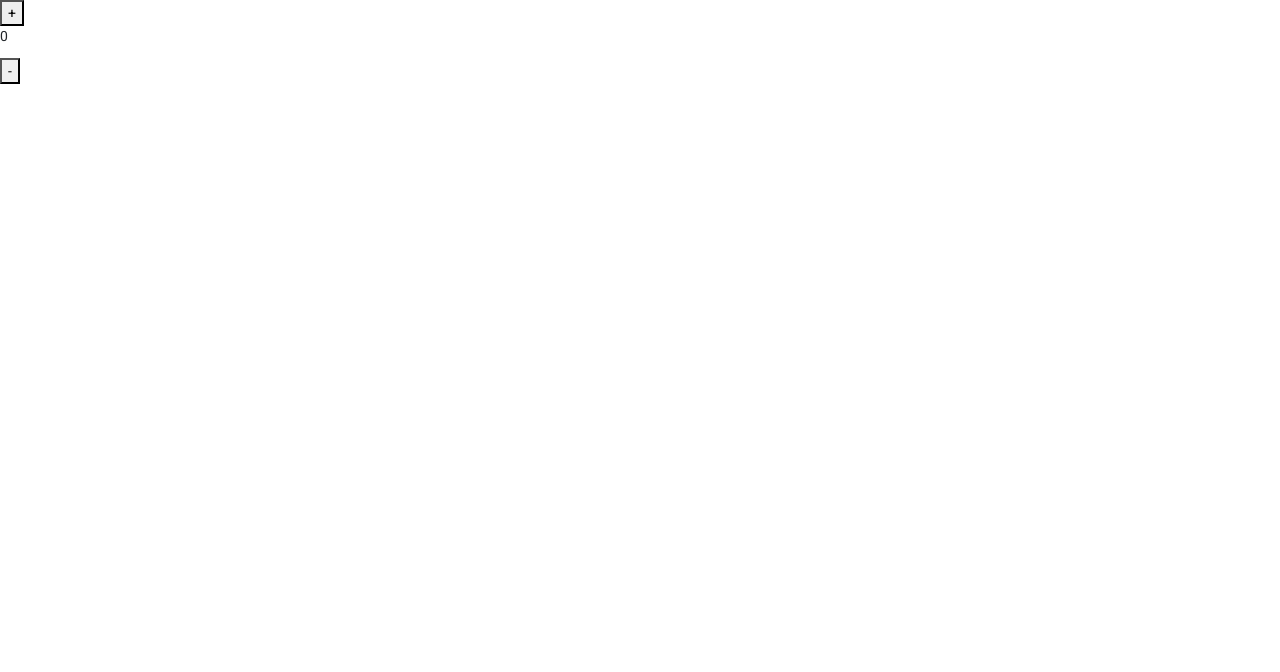
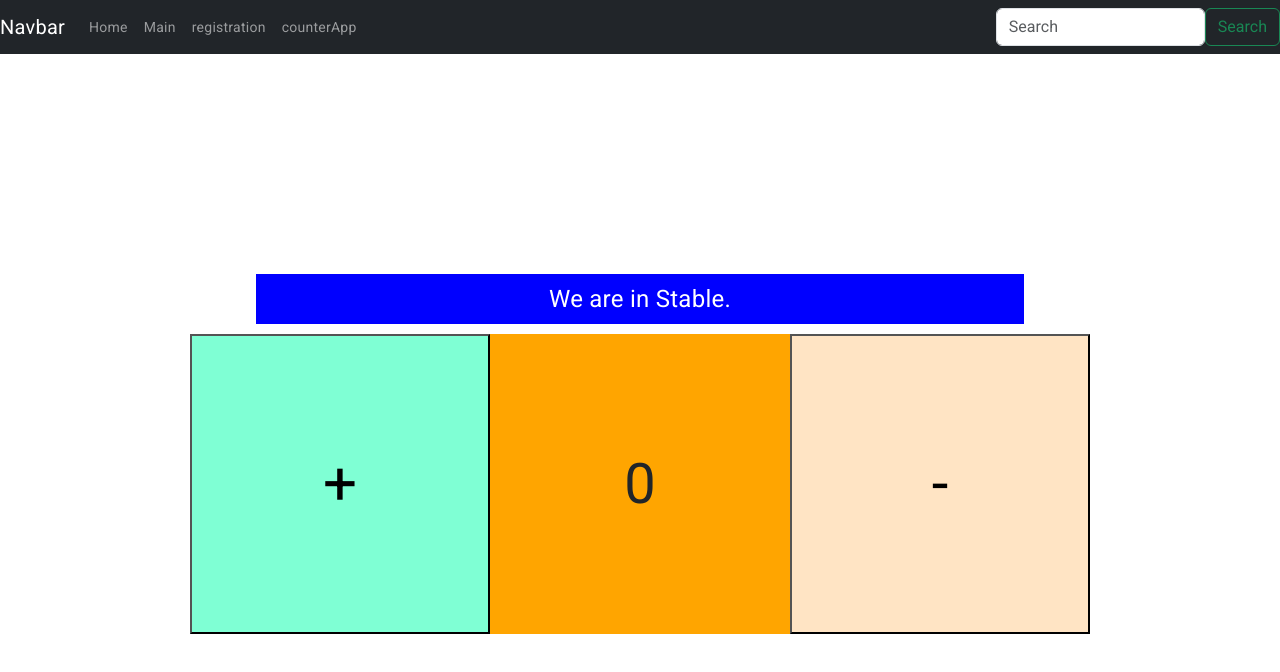
Before and after one commit to TechTarun1/Angular-Practice, an Angular app: page /count in a window 1280 px wide. Shown: the top 672 px of the page. Built offline with nearby package versions, Linux system fonts and the light colour scheme.

Commit message:
worked on counter app

```diff
--- a/src/app/components/counter-app/counter-app.component.css
+++ b/src/app/components/counter-app/counter-app.component.css
@@ -0,0 +1,80 @@
+.counterApp {
+    height: 100vh;
+    display: flex;
+    flex-direction: column;
+    align-items: center;
+    justify-content: center;
+}
+
+.increment {
+    height: 300px;
+    width: 300px;
+    background-color: aquamarine;
+    font-size: 60px;
+}
+
+.count {
+    height: 300px;
+    width: 300px;
+    background-color: aliceblue;
+    display: flex;
+    align-items: center;
+    justify-content: center;
+    font-size: 56px;
+}
+
+.decrement {
+    height: 300px;
+    width: 300px;
+    background-color: bisque;
+    font-size: 60px;
+}
+
+.highlight {
+    color: 'red';
+    background-color: red;
+}
+
+.fade-color {
+    background-color: orange;
+}
+
+.profit {
+    height: 50px;
+    background-color: green;
+    color: white;
+    font-size: 24px;
+    margin-bottom: 10px;
+    width: 60%;
+    display: flex;
+    align-items: center;
+    justify-content: center;
+}
+
+.loss {
+    height: 50px;
+    background-color: red;
+    color: white;
+    font-size: 24px;
+    margin-bottom: 10px;
+    width: 60%;
+    display: flex;
+    align-items: center;
+    justify-content: center;
+}
+.stable{
+    height: 50px;
+    background-color: blue;
+    color: white;
+    font-size: 24px;
+    margin-bottom: 10px;
+    width: 60%;
+    display: flex;
+    align-items: center;
+    justify-content: center;
+}
+.hello {
+    display: flex;
+    align-items: center;
+    justify-content: center;
+}
--- a/src/app/components/counter-app/counter-app.component.html
+++ b/src/app/components/counter-app/counter-app.component.html
@@ -1,5 +1,9 @@
-<div>
-    <button (click)="counter('add')">+</button>
-    <p>{{count}}</p>
-    <button (click)="counter('sub')">-</button>
+<app-navbar></app-navbar>
+<div class="counterApp">
+    <div *ngIf="isActive" [ngClass]="profitOrLoss()">We are in {{status}}.</div>
+    <div class="hello">
+        <button (click)="counter('add')" class="increment">+</button>
+        <span [ngClass]="name()" class="count">{{count}}</span>
+        <button (click)="counter('sub')" class="decrement">-</button>
+    </div>
 </div>
--- a/src/app/components/counter-app/counter-app.component.ts
+++ b/src/app/components/counter-app/counter-app.component.ts
@@ -6,8 +6,42 @@ import { Component } from '@angular/core';
   styleUrls: ['./counter-app.component.css']
 })
 export class CounterAppComponent {
-  count = 0
-  counter(type: string) {
-    type === 'add' ? this.count++ : this.count--;
+  count: number = 0
+  isActive: boolean = true
+  status: string = ''
+
+  counter = (type: string) => {
+    type === 'add' ? (this.count++) : this.count--;
+  }
+
+  profitOrLoss = () => {
+    console.log(this.count)
+    let className = ''
+    if (this.count > 10) {
+      // this.isActive = true
+      className = 'profit'
+      this.status = 'Profit'
+    }
+    else if (this.count < 0) {
+      // this.isActive = false
+      className = 'loss'
+      this.status = 'Loss'
+    }
+    else{
+      className = 'stable'
+      this.status = 'Stable'
+    }
+    return className
+  }
+
+  name = () => {
+    let className = ''
+    if (this.count > 10) {
+      className = 'highlight'
+    }
+    else if (this.count < 10) {
+      className = 'fade-color'
+    }
+    return className
   }
 }
--- a/src/app/components/home/home.component.html
+++ b/src/app/components/home/home.component.html
@@ -1,8 +1,7 @@
 <div>
     <h1 class="text-center text-success"><u>Added bootstarp to my Angular Project</u></h1>
     <app-navbar></app-navbar>
-    <br/><br/>
+    <br /><br />
     <app-table></app-table>
     <app-carousal></app-carousal>
-    <app-header></app-header>
 </div>
--- a/src/app/components/navbar/navbar.component.html
+++ b/src/app/components/navbar/navbar.component.html
@@ -8,25 +8,16 @@
     <div class="collapse navbar-collapse d-flex justify-content-between" id="navbarSupportedContent">
         <ul class="navbar-nav mr-auto">
             <li class="nav-item active">
-                <a class="nav-link" href="#">Home <span class="sr-only">(current)</span></a>
+                <a class="nav-link" href="/home">Home</a>
             </li>
             <li class="nav-item">
-                <a class="nav-link" href="#">Link</a>
-            </li>
-            <li class="nav-item dropdown">
-                <a class="nav-link dropdown-toggle" href="#" id="navbarDropdown" role="button" data-toggle="dropdown"
-                    aria-haspopup="true" aria-expanded="false">
-                    Dropdown
-                </a>
-                <div class="dropdown-menu" aria-labelledby="navbarDropdown">
-                    <a class="dropdown-item" href="#">Action</a>
-                    <a class="dropdown-item" href="#">Another action</a>
-                    <div class="dropdown-divider"></div>
-                    <a class="dropdown-item" href="#">Something else here</a>
-                </div>
+                <a class="nav-link" href="/main">Main</a>
             </li>
             <li class="nav-item">
-                <a class="nav-link disabled" href="#">Disabled</a>
+                <a class="nav-link" href="/registration">registration</a>
+            </li>
+            <li class="nav-item">
+                <a class="nav-link" href="/count">counterApp</a>
             </li>
         </ul>
         <form class="form-inline my-2 my-lg-0 d-flex flex-end">
```
